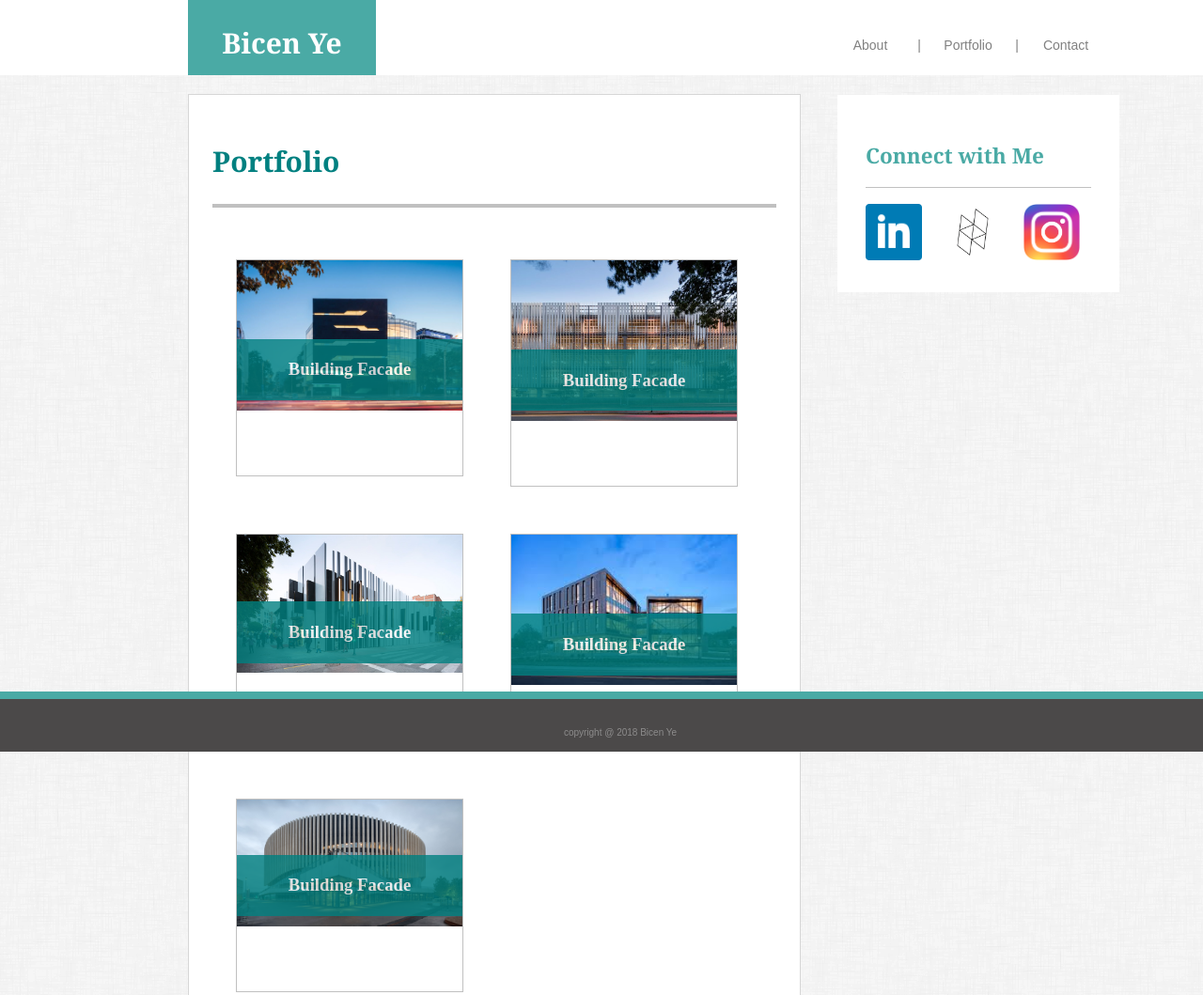
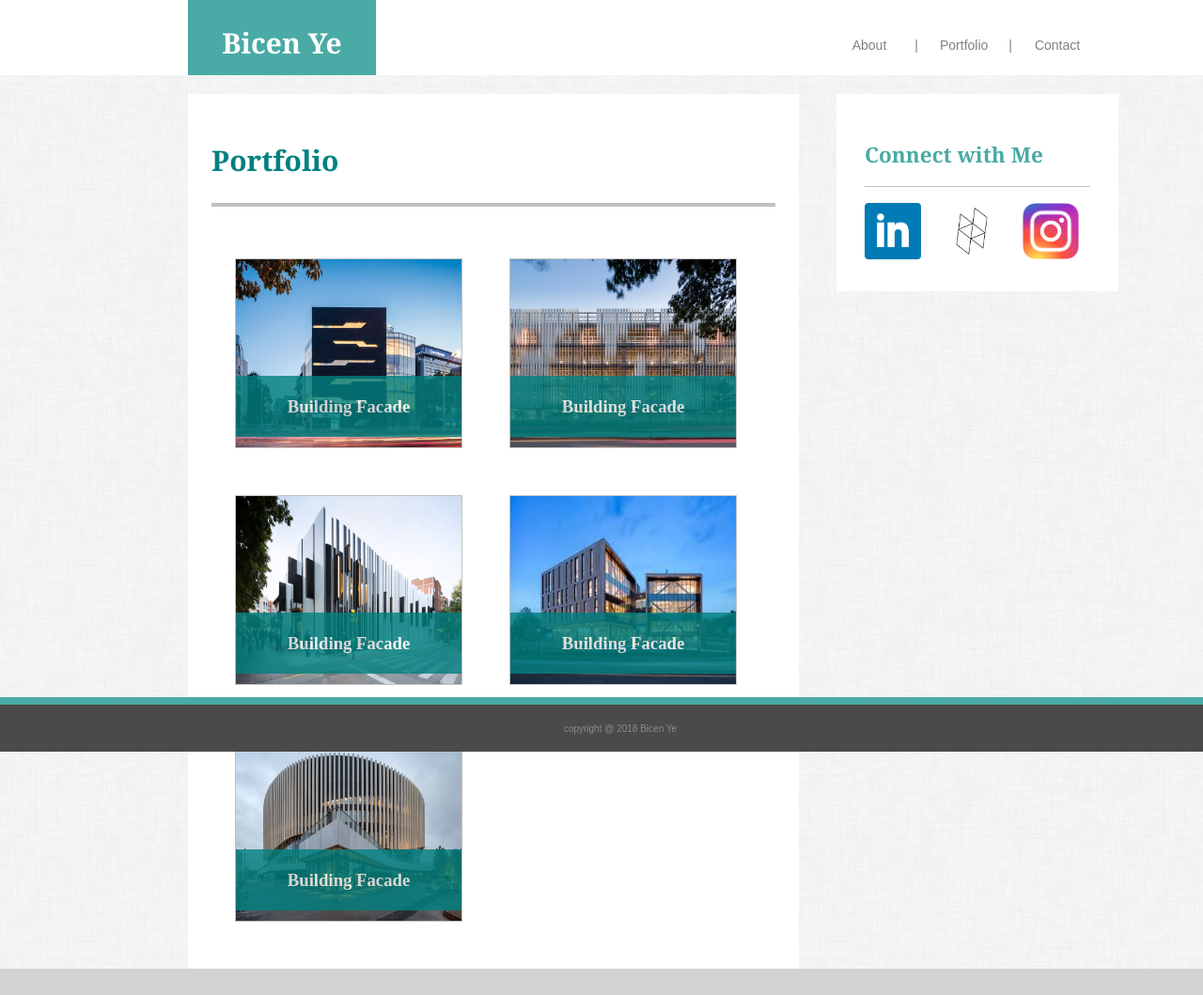
Before and after one commit to yebicen/Basic-Portfolio, a plain HTML site: page portfolio.html in a window 1280 px wide. Shown: the top 1059 px of the page at 94% size. After the commit the page ends 1031 px from the top, so only its background shows below. Drawn offline with Linux system fonts and the light colour scheme.

Commit message:
Updated All

```diff
--- a/assets/css/style.css
+++ b/assets/css/style.css
@@ -19,7 +19,8 @@
         font-family: Arial, Helvetica, sans-serif;
         border-top: 8px solid #4aaaa5;
         font-size: 10px;
-        padding:30px 20px 15px 20px;
+        height:10px;
+        padding:20px;
         text-align: center;
         background-color: rgb(75, 73, 73);
         width:100%;
@@ -75,7 +76,7 @@
      .tab{
      text-align: center;
      float:left;
-     width:20%;
+     width:50px;
      padding-top:20px;
      padding-bottom:10px;
      font-family: Arial, Helvetica, sans-serif;
@@ -98,9 +99,9 @@
          width:600px;
          padding:25px;
          margin-right:50px;
-         border: 1px solid #cccc
+         margin-bottom: 80px;
+     }
 
-    }
      #Aboutme{
          border-bottom:4px solid silver;
          margin-bottom: 30px;
@@ -124,7 +125,7 @@
     }
 
 
-   #icongroup{
+   .icongroup{
      position: absolute;
      bottom:30px;
      width:80%;
@@ -186,12 +187,11 @@ textarea {
 }
 
 .presentation {
-  display: block;
   border:1px solid silver;
   float: left;
   width:40%;
+  height:200px;
   margin:25px;
-  overflow: auto;
 }
 
 .presentationtab {
--- a/portfolio.html
+++ b/portfolio.html
@@ -6,7 +6,6 @@
   <title>portfolio</title>
   <link rel="stylesheet" type="text/css" href="assets/css/style.css">
 </head>
-
 
 
 
@@ -50,35 +49,35 @@
 </section>
 
 <div class="presentation">
-  <img src="assets/images/building1.png" alt="Thank You" style="width:100%">
+  <img src="assets/images/building1.png" alt="Thank You" style="width:100%;height:200px">
   <div class="presentationtab">
     <h3>Building Facade</h3>
   </div>
 </div>
 
 <div class="presentation">
-  <img src="assets/images/building2.jpg" alt="Thank You" style="width:100%">
+  <img src="assets/images/building2.jpg" alt="Thank You" style="width:100%;height:200px">
   <div class="presentationtab">
     <h3>Building Facade</h3>
   </div>
 </div>
 
 <div class="presentation">
-  <img src="assets/images/building3.jpg" alt="Thank You" style="width:100%">
+  <img src="assets/images/building3.jpg" alt="Thank You" style="width:100%;height:200px">
   <div class="presentationtab">
     <h3>Building Facade</h3>
   </div>
 </div>
 
 <div class="presentation">
-  <img src="assets/images/building4.jpg" alt="Thank You" style="width:100%">
+  <img src="assets/images/building4.jpg" alt="Thank You" style="width:100%;height:200px">
   <div class="presentationtab">
     <h3>Building Facade</h3>
   </div>
 </div>
 
 <div class="presentation">
-  <img src="assets/images/building5.jpg" alt="Thank You" style="width:100%">
+  <img src="assets/images/building5.jpg" alt="Thank You" style="width:100%;height:200px">
   <div class="presentationtab">
     <h3>Building Facade</h3>
   </div>
@@ -90,19 +89,19 @@
         <h2>Connect with Me</h2>
         </section>
 
-        <setcion id="icongroup">
+        <div class="icongroup">
           <a href="https://www.linkedin.com/in/bicenye" target="_blank">
-                <img id="icon1" src="assets/images/linkedin.png" width=60px>
+          <img id="icon1" src="assets/images/linkedin.png" alt="Thank You" width=60>
           </a>
 
           <a href="http://www.gsd.harvard.edu/" target="_blank">
-                <img id="icon2" src="assets/images/gsd.png" width=60px>
+          <img id="icon2" src="assets/images/gsd.png" alt="Thank You" width=60>
           </a>
 
           <a href="https://www.instagram.com/" target="_blank">
-                <img id="icon3" src="assets/images/instagram.png" width=60px>
+          <img id="icon3" src="assets/images/instagram.png" alt="Thank You" width=60>
           </a>
-        </setcion>
+      </div>
 </div>
 
 </div>
```
Also changed, not shown: contact.html (+10 -10 lines), index.html (+9 -10 lines), assets/images/Profile.jpg (added), 2 other files. Lines whose indentation alone changed are shown as unchanged.
